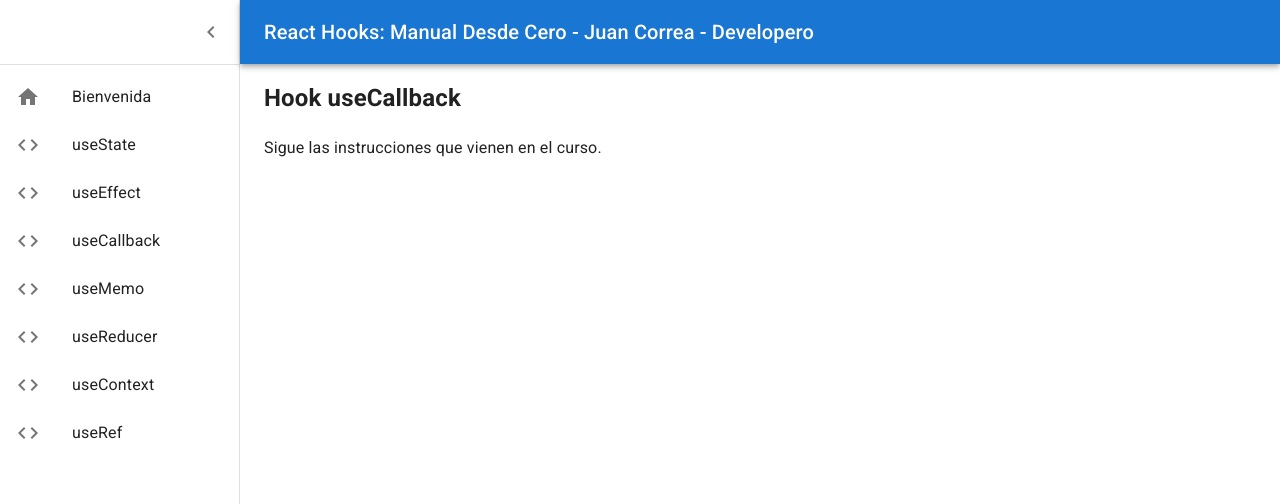
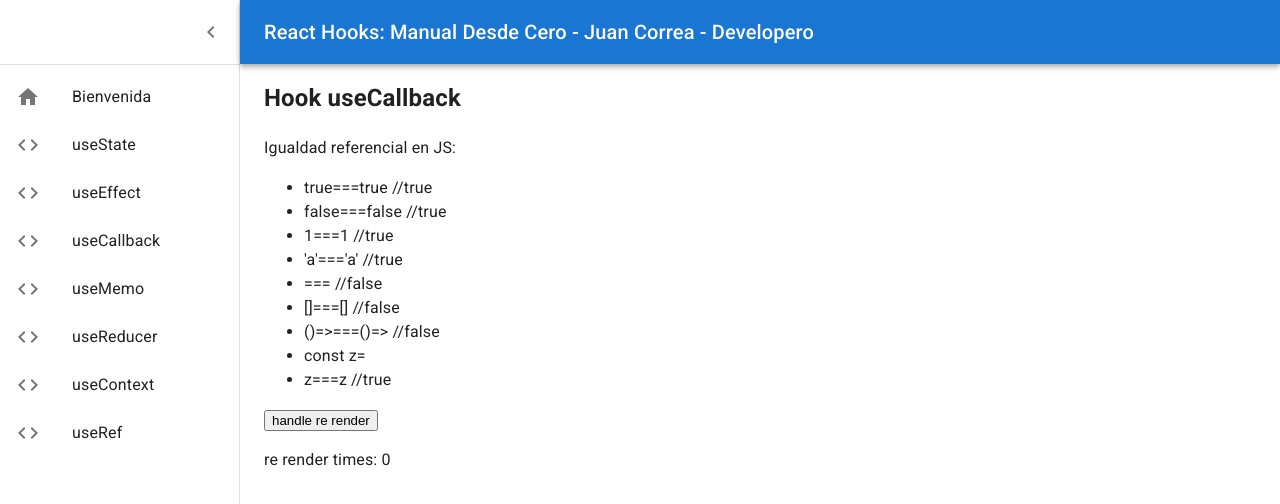
Before and after one commit to Developero-oficial/react-hooks, a React (Create React App) app: page /use-callback in a window 1280 px wide. Shown: the top 504 px of the page. Built offline with nearby package versions, Linux system fonts and the light colour scheme.

Commit message:
added hook example

```diff
--- a/src/use-callback/components/use-callback-page.js
+++ b/src/use-callback/components/use-callback-page.js
@@ -1,8 +1,45 @@
 import React from 'react';
 
-export const UseCallbackPage = () => (
-  <>
-    <h2>Hook useCallback</h2>
-    <p>Sigue las instrucciones que vienen en el curso.</p>
-  </>
-);
+const Example = ({cb}) => {
+  React.useEffect(() => {
+    console.log('cb changed');
+  }, [cb]);
+
+  return (
+    <ul>
+      <li>true===true //true</li>
+      <li>false===false //true </li>
+      <li>1===1 //true </li>
+      <li>'a'==='a' //true </li>
+      <li>
+        {}==={} //false{' '}
+      </li>
+      <li>[]===[] //false </li>
+      <li>
+        ()=>{}===()=>{} //false{' '}
+      </li>
+      <li>const z={}</li>
+      <li>z===z //true</li>
+    </ul>
+  );
+};
+
+export const UseCallbackPage = () => {
+  const [counter, setCounter] = React.useState(0);
+
+  const handleExample = React.useCallback(() => {}, []);
+
+  const handleClick = () => setCounter(counter + 1);
+
+  return (
+    <>
+      <h2>Hook useCallback</h2>
+      <p>Igualdad referencial en JS:</p>
+
+      <Example cb={handleExample} />
+
+      <button onClick={handleClick}>handle re render</button>
+      <p>re render times: {counter}</p>
+    </>
+  );
+};
```
